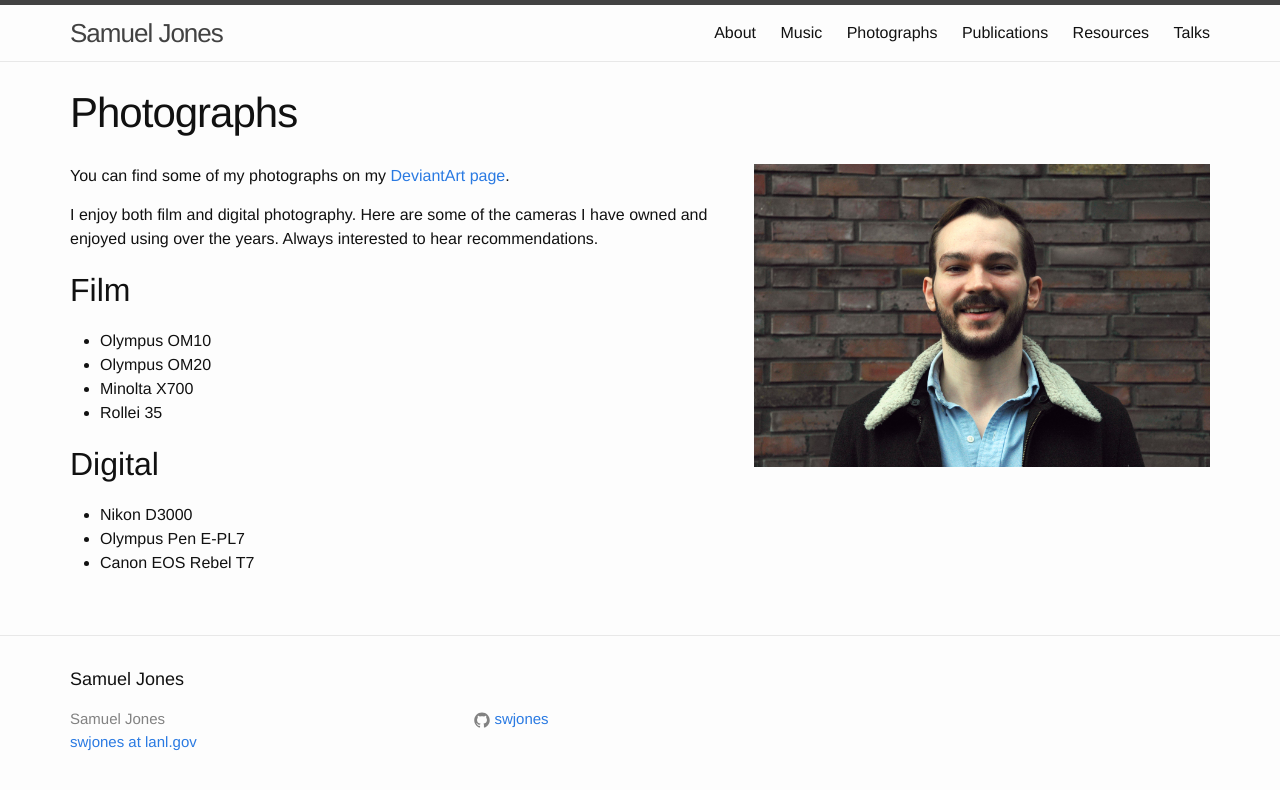
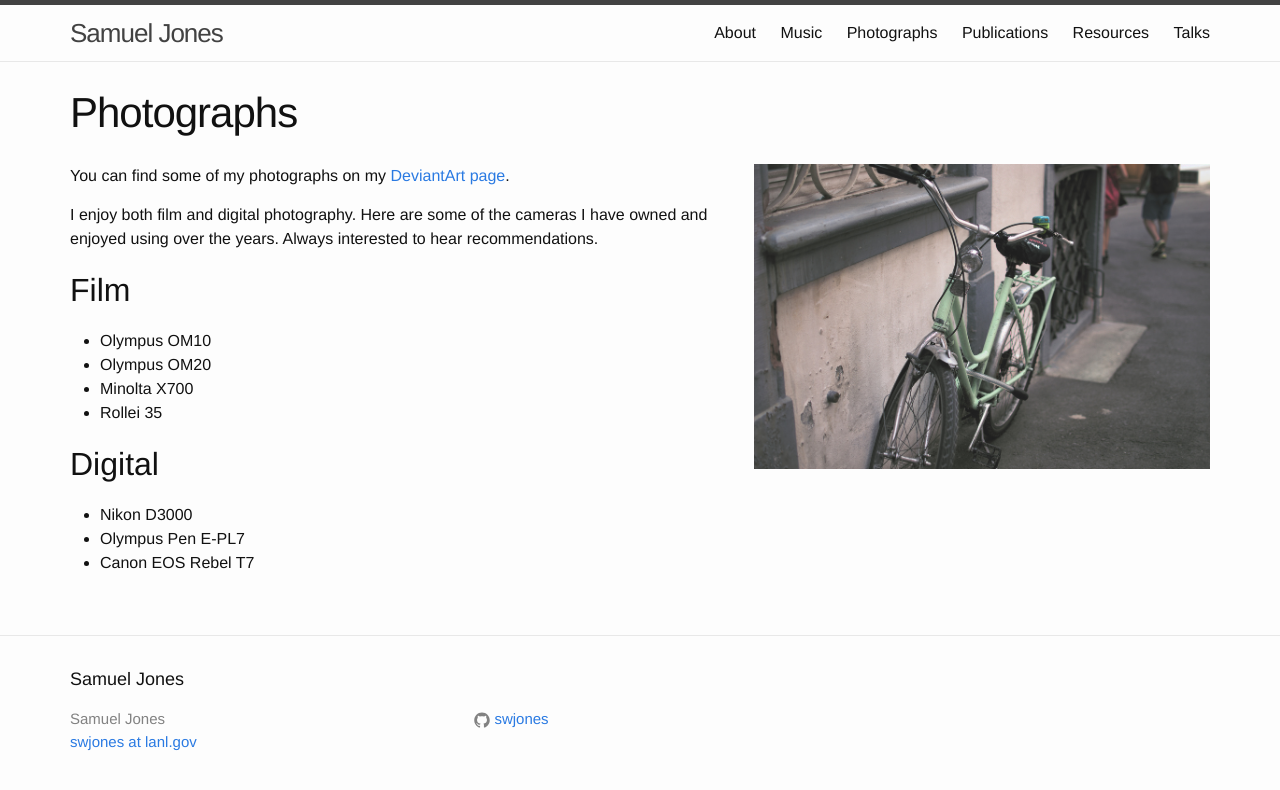
Before and after one commit to swjones/swjones.github.io, a Jekyll site: the page built from photo.md, in a window 1280 px wide. Shown: the top 790 px of the page. Built offline with Jekyll 4.4.1, drawn with Linux system fonts in a browser that asks for light colours.

Commit message:
move picture to correct place

```diff
--- a/photo.md
+++ b/photo.md
@@ -4,7 +4,7 @@
 permalink: /photographs/
 ---
 
-<img style="float: right" src="../content/DSC_0001.JPG" height="40%" width="40%">
+<img style="float: right" src="../content/DSC_0545_graded_small.jpeg" height="40%" width="40%">
 
 You can find some of my photographs on my [DeviantArt page](https://www.deviantart.com/fatrascals/gallery).
 
```
Also changed, not shown: content/DSC_0545_graded_small.jpeg (renamed from DSC_0545_graded_small.jpeg).
